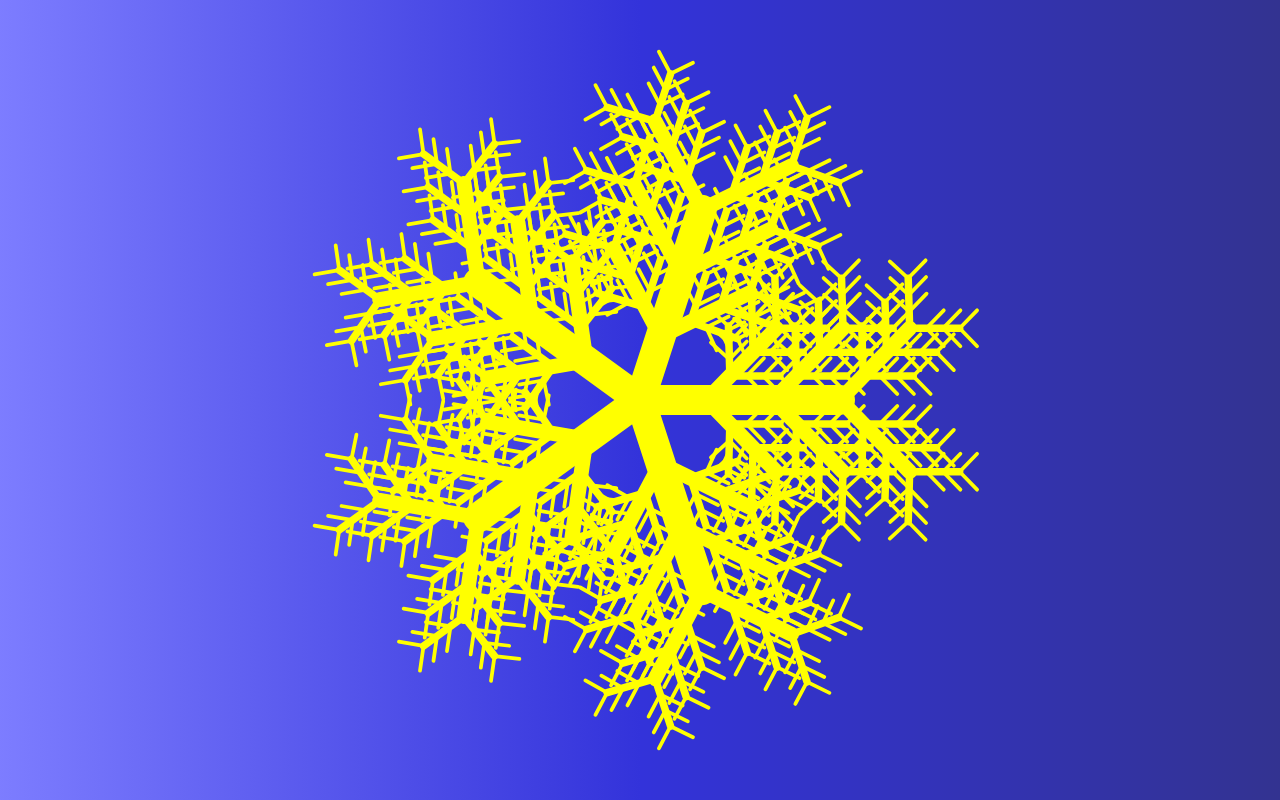
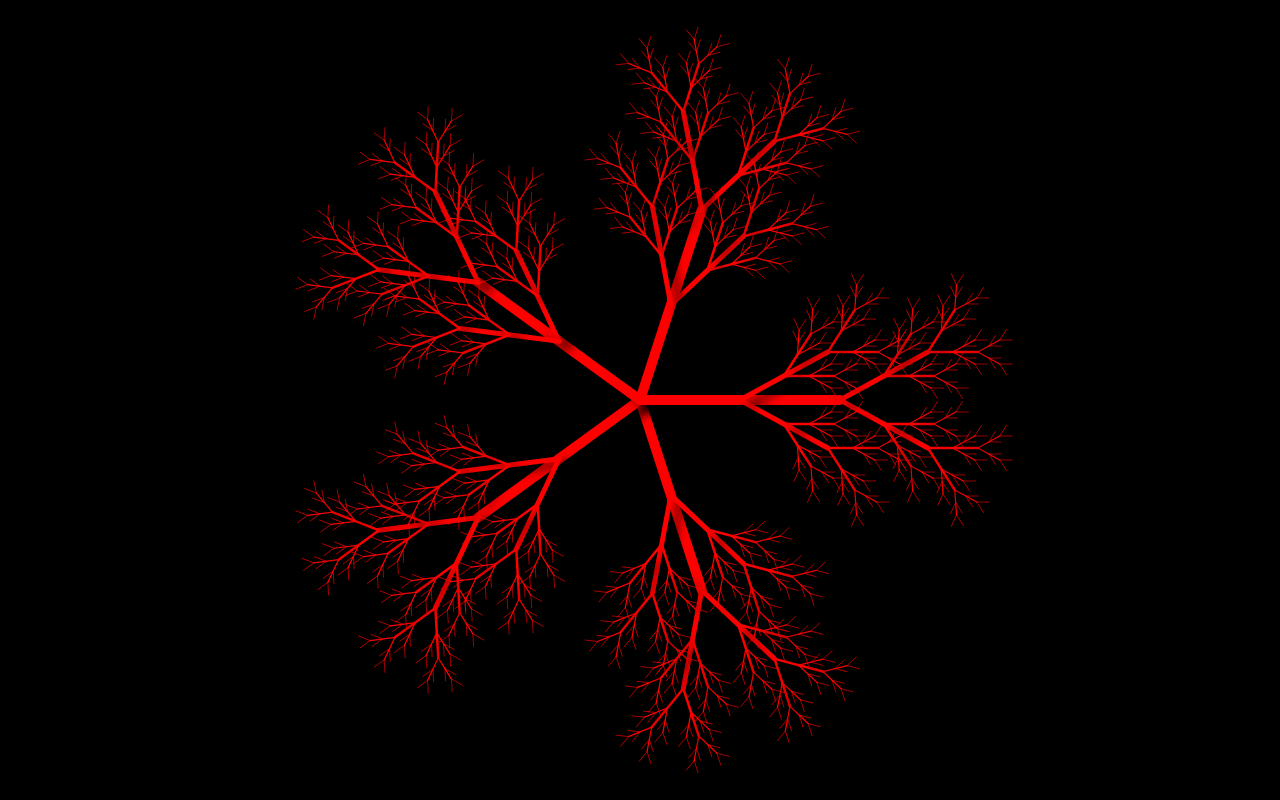
Before and after one commit to YakubuAmidu/Generator-art, a website: page index.html in a window 1280 px wide. Drawn offline with Linux system fonts and the light colour scheme.

Commit message:
Initial commit

```diff
--- a/sass/base/_base.scss
+++ b/sass/base/_base.scss
@@ -7,12 +7,13 @@
 }
 
 #canvas1 {
-  background-image: linear-gradient(
-    to right,
-    rgba($color-light-blue-1, 0.8),
-    rgba($color-light-blue-2, 0.8),
-    rgba($color-light-blue-3, 0.8)
-  );
+  background-color: $color-black;
+  // background-image: linear-gradient(
+  //   to right,
+  //   rgba($color-light-blue-1, 0.8),
+  //   rgba($color-light-blue-2, 0.8),
+  //   rgba($color-light-blue-3, 0.8)
+  // );
   position: absolute;
   top: 50%;
   left: 50%;
--- a/script.js
+++ b/script.js
@@ -6,17 +6,21 @@ window.addEventListener("load", function () {
 
   // Canvas settings
   ctx.fillStyle = "green";
-  ctx.strokeStyle = "yellow";
-  ctx.lineWidth = 30;
+  ctx.lineWidth = 10;
   ctx.lineCap = "round";
+  ctx.shadowColor = "rgba(0,0,0,0.7)";
+  ctx.shadowOffsetX = 10;
+  ctx.shadowOffsetY = 5;
+  ctx.shadowBlur = 10;
 
   // Effect settings
   let size = 200;
   let sides = 5;
-  let maxLevel = 3;
+  let maxLevel = 4;
   let scale = 0.5;
-  let spread = 0.8;
-  let branches = 3;
+  let spread = 0.5;
+  let branches = 2;
+  let color = "hsl(0, 100%, 50%)";
 
   function drawBranch(level) {
     if (level > maxLevel) return;
@@ -43,6 +47,7 @@ window.addEventListener("load", function () {
 
   function drawFractal() {
     ctx.save();
+    ctx.strokeStyle = color;
     ctx.translate(canvas.width / 2, canvas.height / 2);
     for (let i = 0; i < sides; i++) {
       ctx.rotate((Math.PI * 2) / sides);
```
Also changed, not shown: css/style.css.
